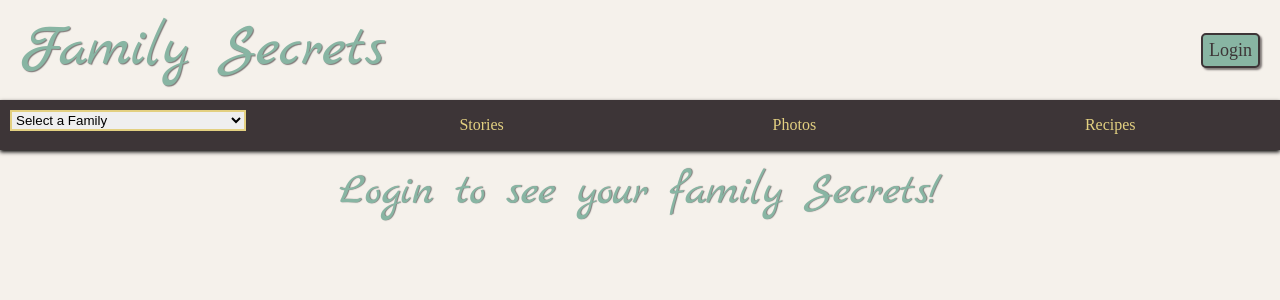
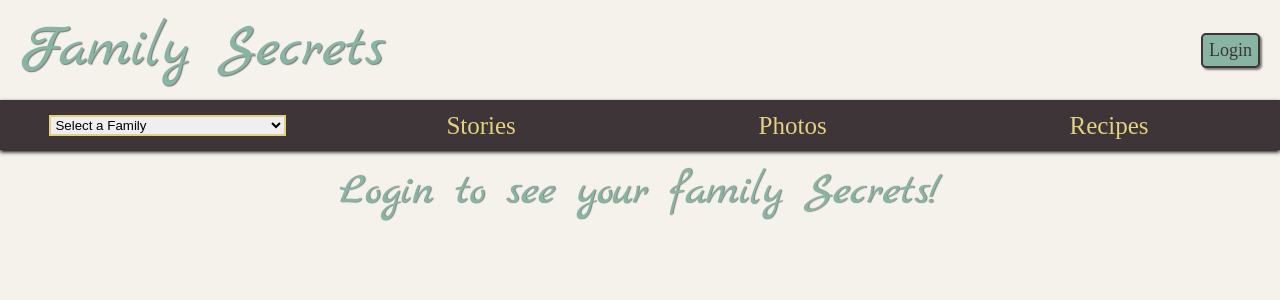
Before and after one commit to dylhof/family-secrets, a React (Create React App) app: page / in a window 1280 px wide. Shown: the top 300 px of the page. Built offline with nearby package versions, Linux system fonts and the light colour scheme; a web font is replaced by a local one.

Commit message:
Add styles to NavBar

```diff
--- a/src/styles/NavBar.scss
+++ b/src/styles/NavBar.scss
@@ -5,11 +5,26 @@
   background-color: $dark-accent-color;
   box-shadow: 0px 2px 4px ;
 
+  .NavBar--div--select {
+    display: flex;
+    align-items: center;
+  }
+
   select {
     width: 75%;
     min-width: 150px;
     margin: auto;
     border: 2px solid $light-accent-color;
+
+    &:focus {
+      outline: 2px solid $main-color;
+    }
+  }
+
+  .fas {
+    font-size: 20px;
+    color: $light-accent-color;
+    margin-left: 10px;
   }
 
   ul {
@@ -20,6 +35,7 @@
     li {
       font-family: $body-font;
       color: $light-accent-color;
+      font-size: 25px;
     }
   }
 }
```
